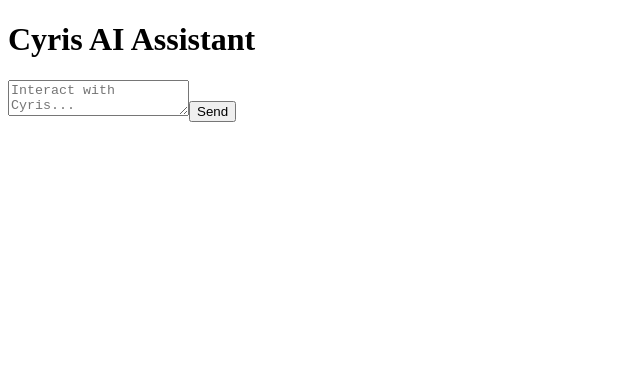
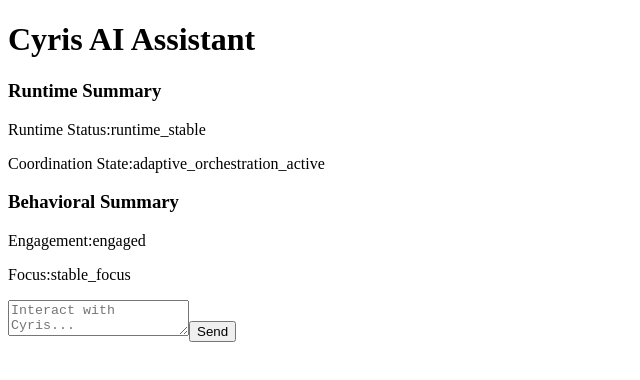
Before and after one commit to amri-03/axis-ai-assistant, a React app in the folder frontend/: page / in a window 1280 px wide. Shown: the top 380 px of the page, without its empty margins (0-640 px from the left). Built offline with nearby package versions, Linux system fonts and the light colour scheme; the HTML template or start-up script is replaced by a standard one.

Commit message:
feat: add runtime and behavioral visualization layer

```diff
--- /dev/null
+++ b/frontend/src/components/BehaviorSummaryCard.jsx
@@ -0,0 +1,28 @@
+export default function BehaviorSummaryCard({
+                                                summary
+                                            }) {
+
+    return (
+        <div>
+
+            <h3>
+                Behavioral Summary
+            </h3>
+
+            <p>
+                Engagement:
+                {
+                    summary.engagement_state
+                }
+            </p>
+
+            <p>
+                Focus:
+                {
+                    summary.focus_state
+                }
+            </p>
+
+        </div>
+    );
+}
--- /dev/null
+++ b/frontend/src/components/RuntimeSummaryCard.jsx
@@ -0,0 +1,28 @@
+export default function RuntimeSummaryCard({
+                                               summary
+                                           }) {
+
+    return (
+        <div>
+
+            <h3>
+                Runtime Summary
+            </h3>
+
+            <p>
+                Runtime Status:
+                {
+                    summary.runtime_status
+                }
+            </p>
+
+            <p>
+                Coordination State:
+                {
+                    summary.coordination_state
+                }
+            </p>
+
+        </div>
+    );
+}
--- /dev/null
+++ b/frontend/src/components/SystemOverview.jsx
@@ -0,0 +1,39 @@
+import RuntimeSummaryCard
+    from "./RuntimeSummaryCard";
+
+import BehaviorSummaryCard
+    from "./BehaviorSummaryCard";
+
+
+export default function SystemOverview() {
+
+    const runtimeSummary = {
+        runtime_status:
+            "runtime_stable",
+
+        coordination_state:
+            "adaptive_orchestration_active"
+    };
+
+    const behavioralSummary = {
+        engagement_state:
+            "engaged",
+
+        focus_state:
+            "stable_focus"
+    };
+
+    return (
+        <div>
+
+            <RuntimeSummaryCard
+                summary={runtimeSummary}
+            />
+
+            <BehaviorSummaryCard
+                summary={behavioralSummary}
+            />
+
+        </div>
+    );
+}
--- a/frontend/src/pages/Home.jsx
+++ b/frontend/src/pages/Home.jsx
@@ -7,6 +7,9 @@ import ConversationInput
 
 import ConversationView
     from "../components/ConversationView";
+
+import SystemOverview
+    from "../components/SystemOverview";
 
 
 export default function Home() {
@@ -58,6 +61,8 @@ export default function Home() {
                 Cyris AI Assistant
             </h1>
 
+            <SystemOverview/>
+
             <ConversationView
                 responses={responses}
             />
```
